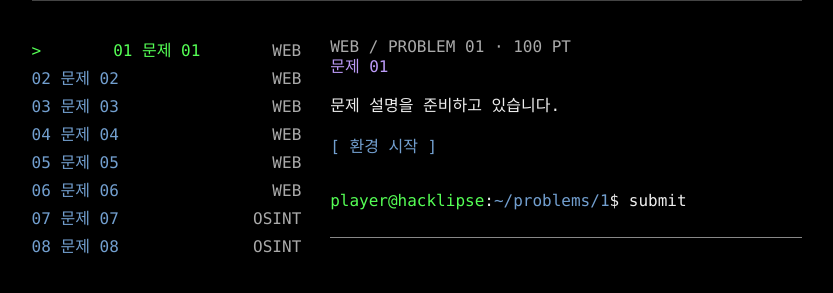
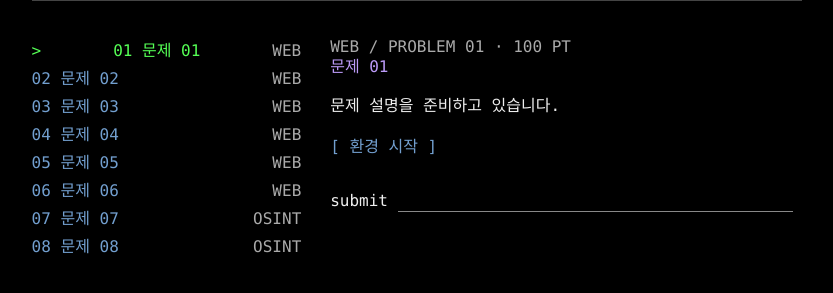
Before and after one commit to sua-h-lee/Hacklipse-Web-CTF-2026, a Flask app: page / in a window 1280 px wide. Shown: the part 235-528 px from the top of the page, without its empty margins (223-1056 px from the left). Run offline with Flask 3, Linux system fonts and the light colour scheme; the visitor is signed in with stand-in values (Sample User, id 1); data that the repository does not hold is empty; some web fonts are replaced.

Commit message:
Place flag input beside submit prompt

```diff
--- a/static/platform.css
+++ b/static/platform.css
@@ -18,8 +18,8 @@ label { white-space:normal }
 .command input { flex:1; width:auto; max-width:none; border:0; outline:none; caret-color:#eee; caret-shape:block }
 .command:focus-within label { color:#fff }
 
-.answer.command { flex-direction:column; align-items:stretch; gap:.4em; width:min(60ch,100%); max-width:100% }
-.answer.command input[name="flag"] { flex:none; width:100%; border-bottom:1px solid #888 }
+.answer.command { flex-direction:row; align-items:baseline; gap:1ch; width:min(48ch,100%); max-width:100% }
+.answer.command input[name="flag"] { flex:1; width:auto; min-width:0; border-bottom:1px solid #888 }
 
 .boot-screen {
   display: grid;
--- a/templates/platform.html
+++ b/templates/platform.html
@@ -1,4 +1,4 @@
-<!doctype html><html lang="ko"><meta charset="utf-8"><meta name="viewport" content="width=device-width,initial-scale=1"><title>Hacklipse CTF 2026</title><link rel="stylesheet" href="/static/terminal.css"><link rel="stylesheet" href="/static/platform.css?v=16"><body class="{{ 'boot-screen login-screen' if login else 'problem-screen' }}">
+<!doctype html><html lang="ko"><meta charset="utf-8"><meta name="viewport" content="width=device-width,initial-scale=1"><title>Hacklipse CTF 2026</title><link rel="stylesheet" href="/static/terminal.css"><link rel="stylesheet" href="/static/platform.css?v=17"><body class="{{ 'boot-screen login-screen' if login else 'problem-screen' }}">
 {% macro csrf() %}<input type="hidden" name="csrf" value="{{ session.csrf }}">{% endmacro %}
 {% if not login %}<header class="competition-header"><strong>Hacklipse Web CTF 2026</strong><form method="post" action="/logout">{{ csrf() }}<button>로그아웃</button></form></header>{% endif %}
 <main>
@@ -26,4 +26,4 @@
 {% if env and env[0] == n %}
 <form method="post" action="{{ url_for('stop', n=n) }}">{{ csrf() }}<input type="hidden" name="instance" value="{{ env[1] }}"><button>종료하기</button></form>
 {% endif %}
-<form class="answer command" method="post" action="/problems/{{ n }}/submit">{{ csrf() }}<label for="flag"><span class="user">{{ session.get("name", "player") }}@hacklipse</span>:<span class="directory">~/problems/{{ n }}</span>$ submit</label><input id="flag" aria-label="플래그" required name="flag" autocomplete="off" spellcheck="false" autocapitalize="off" enterkeyhint="go" maxlength="1024"><button class="sr-only">제출</button></form></section></div>{% endif %}</main></body></html>
+<form class="answer command" method="post" action="/problems/{{ n }}/submit">{{ csrf() }}<label for="flag">submit</label><input id="flag" aria-label="플래그" required name="flag" autocomplete="off" spellcheck="false" autocapitalize="off" enterkeyhint="go" maxlength="1024"><button class="sr-only">제출</button></form></section></div>{% endif %}</main></body></html>
```
